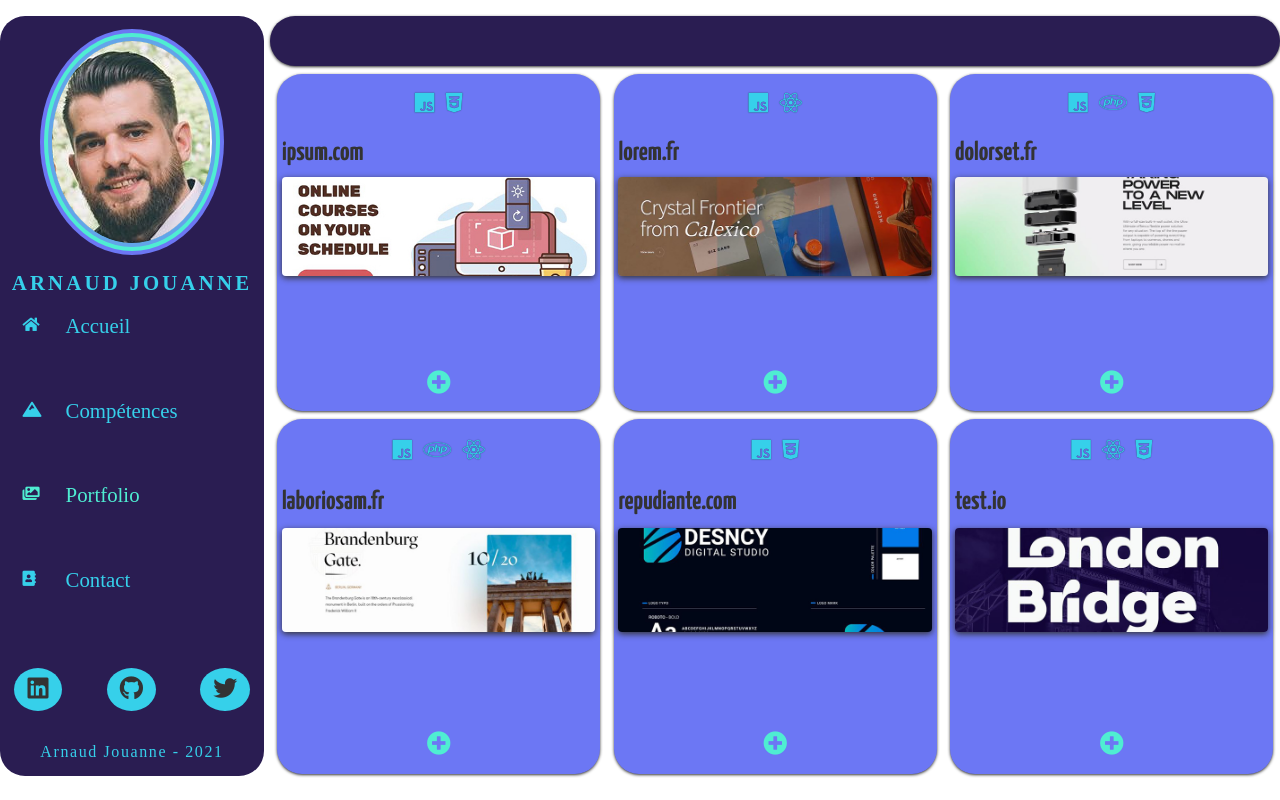
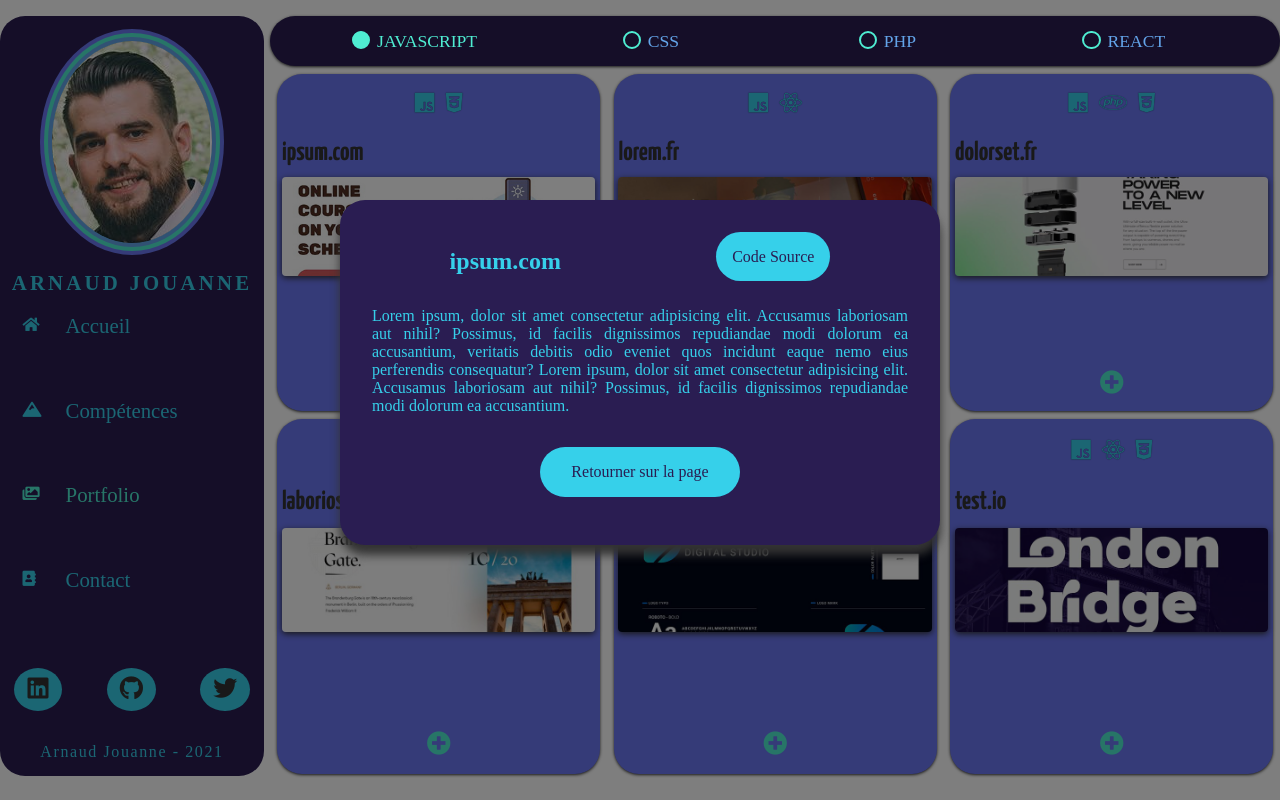
Before and after one commit to Nonos2k12/Site_CV_React, a React (Create React App) app: page /portfolio in a window 1280 px wide. Both pictures are taken after a click on the element 438 px from the left and 381 px from the top of the page. Built offline with nearby package versions, Linux system fonts and the light colour scheme; a web font is replaced by a local one.

Commit message:
Finish the portfolio page, add radio buttons and handleRadio function

```diff
--- a/src/components/portfolio/Project.js
+++ b/src/components/portfolio/Project.js
@@ -1,6 +1,16 @@
 import React, { Component } from "react";
 
 export default class Project extends Component {
+  state = {
+    showInfo: false,
+  };
+
+  handleInfo = () => {
+    this.setState({
+      showInfo: !this.state.showInfo,
+    });
+  };
+
   render() {
     let { name, languagesIcons, source, info, picture } = this.props.item;
     return (
@@ -11,10 +21,36 @@
           ))}
         </div>
         <h3>{name}</h3>
-        <img src={picture} alt="" />
-        <span className="infos">
+        <img src={picture} alt="" onClick={this.handleInfo} />
+        <span className="infos" onClick={this.handleInfo}>
           <i className="fas fa-plus-circle"></i>
         </span>
+
+        {this.state.showInfo && (
+          <div className="showInfos">
+            <div className="infosContent">
+              <div className="head">
+                <h2>{name}</h2>
+                <div className="sourceCode">
+                  <a
+                    href={source}
+                    rel="noopenner noreferrer"
+                    className="button"
+                    target="_blank"
+                  >
+                    Code Source
+                  </a>
+                </div>
+              </div>
+
+              <p className="text">{info}</p>
+
+              <div className="button return" onClick={this.handleInfo}>
+                Retourner sur la page
+              </div>
+            </div>
+          </div>
+        )}
       </div>
     );
   }
--- a/src/components/portfolio/ProjectList.js
+++ b/src/components/portfolio/ProjectList.js
@@ -5,19 +5,49 @@
 export default class ProjectList extends Component {
   state = {
     projects: portfolioData,
+    radios: [
+      { id: 1, value: "javascript" },
+      { id: 2, value: "css" },
+      { id: 3, value: "php" },
+      { id: 4, value: "react" },
+    ],
+    selectedRadio: "javascript",
+  };
+
+  handleRadio = (event) => {
+    let radio = event.target.value;
+    this.setState({ selectedRadio: radio });
   };
 
   render() {
-    let { projects } = this.state;
+    let { projects, radios, selectedRadio } = this.state;
 
     return (
       <div className="portfolioContent">
-        <ul className="radioDisplay"></ul>
+        <ul className="radioDisplay">
+          {radios.map((radio) => {
+            return (
+              <li key={radio.id}>
+                <input
+                  type="radio"
+                  name="radio"
+                  checked={radio.value === selectedRadio}
+                  value={radio.value}
+                  id={radio.value}
+                  onChange={this.handleRadio}
+                />
+                <label htmlFor={radio.value}>{radio.value}</label>
+              </li>
+            );
+          })}
+        </ul>
 
         <div className="projects">
-          {projects.map((item) => {
-            return <Project key={item.id} item={item} />;
-          })}
+          {projects
+            .filter((item) => item.languages.includes(selectedRadio))
+            .map((item) => {
+              return <Project key={item.id} item={item} />;
+            })}
         </div>
       </div>
     );
```
